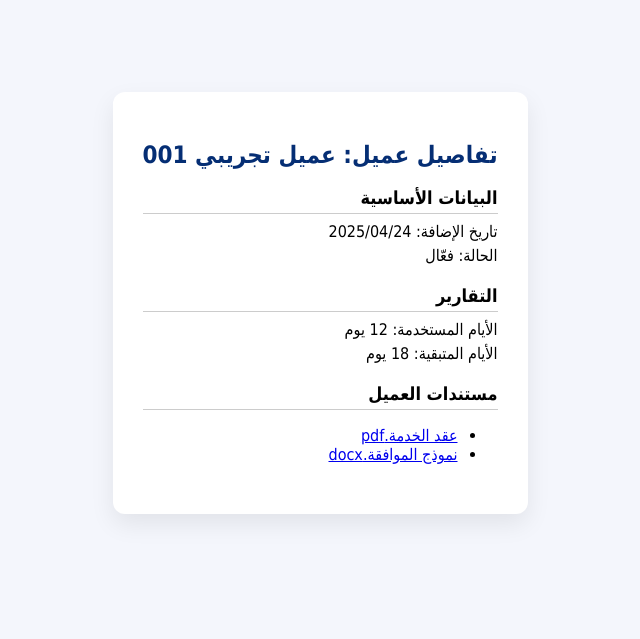
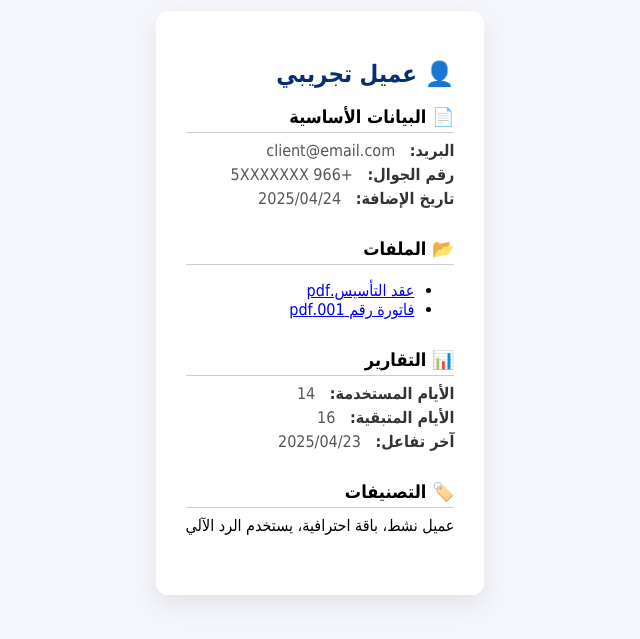
Before and after one commit to ALHARBI9ELHAM/mujeebAi-admin, a plain HTML site: page clients/client-001/index.html in a window 1280 px wide. Shown: the part 137-776 px from the top of the page, without its empty margins (320-960 px from the left). Drawn offline with Linux system fonts and the light colour scheme.

Commit message:
index.html

```diff
--- a/clients/client-001/index.html
+++ b/clients/client-001/index.html
@@ -2,7 +2,7 @@
 <html lang="ar" dir="rtl">
 <head>
   <meta charset="UTF-8" />
-  <title>تفاصيل العميل</title>
+  <title>تفاصيل العميل - مُجيب AI</title>
   <link rel="stylesheet" href="../../styles/style.css" />
   <style>
     body {
@@ -15,7 +15,7 @@
       padding: 30px;
       border-radius: 12px;
       box-shadow: 0 10px 25px rgba(0, 0, 0, 0.08);
-      max-width: 700px;
+      max-width: 800px;
       margin: auto;
     }
     h2 {
@@ -23,7 +23,7 @@
       color: #052e74;
     }
     .section {
-      margin-bottom: 20px;
+      margin-bottom: 30px;
     }
     .section h3 {
       margin-bottom: 8px;
@@ -34,48 +34,46 @@
     .info-item {
       margin: 5px 0;
     }
+    .info-label {
+      font-weight: bold;
+      color: #333;
+    }
+    .info-value {
+      margin-right: 10px;
+      color: #555;
+    }
   </style>
 </head>
 <body>
   <div class="client-box">
-    <h2>تفاصيل عميل: <span id="clientName">جار التحميل...</span></h2>
+    <h2>👤 عميل تجريبي</h2>
 
     <div class="section">
-      <h3>البيانات الأساسية</h3>
-      <p class="info-item">تاريخ الإضافة: <span id="addedDate">---</span></p>
-      <p class="info-item">الحالة: <span id="status">---</span></p>
+      <h3>📄 البيانات الأساسية</h3>
+      <div class="info-item"><span class="info-label">البريد:</span> <span class="info-value">client@email.com</span></div>
+      <div class="info-item"><span class="info-label">رقم الجوال:</span> <span class="info-value">+966 5XXXXXXX</span></div>
+      <div class="info-item"><span class="info-label">تاريخ الإضافة:</span> <span class="info-value">2025/04/24</span></div>
     </div>
 
     <div class="section">
-      <h3>التقارير</h3>
-      <p class="info-item">الأيام المستخدمة: <span id="usedDays">---</span></p>
-      <p class="info-item">الأيام المتبقية: <span id="remainingDays">---</span></p>
+      <h3>📂 الملفات</h3>
+      <ul>
+        <li><a href="#">عقد التأسيس.pdf</a></li>
+        <li><a href="#">فاتورة رقم 001.pdf</a></li>
+      </ul>
     </div>
 
     <div class="section">
-      <h3>مستندات العميل</h3>
-      <ul id="documents">
-        <li>لا توجد مستندات حتى الآن.</li>
-      </ul>
+      <h3>📊 التقارير</h3>
+      <div class="info-item"><span class="info-label">الأيام المستخدمة:</span> <span class="info-value">14</span></div>
+      <div class="info-item"><span class="info-label">الأيام المتبقية:</span> <span class="info-value">16</span></div>
+      <div class="info-item"><span class="info-label">آخر تفاعل:</span> <span class="info-value">2025/04/23</span></div>
+    </div>
+
+    <div class="section">
+      <h3>🏷️ التصنيفات</h3>
+      <div class="info-item">عميل نشط، باقة احترافية، يستخدم الرد الآلي</div>
     </div>
   </div>
-
-  <script>
-    // مؤقتًا: اسم العميل يؤخذ من اسم المجلد في الرابط
-    const parts = window.location.pathname.split("/");
-    const clientFolder = parts[parts.length - 2];
-    const name = decodeURIComponent(clientFolder.replace("client-", "عميل تجريبي "));
-    document.getElementById("clientName").textContent = name;
-
-    // مثال تعبئة بيانات وهمية
-    document.getElementById("addedDate").textContent = "2025/04/24";
-    document.getElementById("status").textContent = "فعّال";
-    document.getElementById("usedDays").textContent = "12 يوم";
-    document.getElementById("remainingDays").textContent = "18 يوم";
-    document.getElementById("documents").innerHTML = `
-      <li><a href="#">عقد الخدمة.pdf</a></li>
-      <li><a href="#">نموذج الموافقة.docx</a></li>
-    `;
-  </script>
 </body>
 </html>
```
